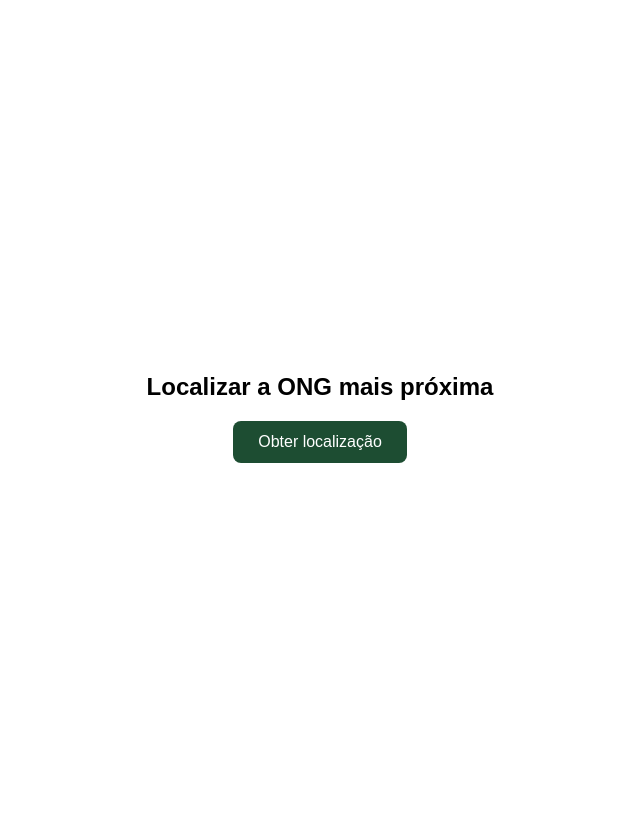
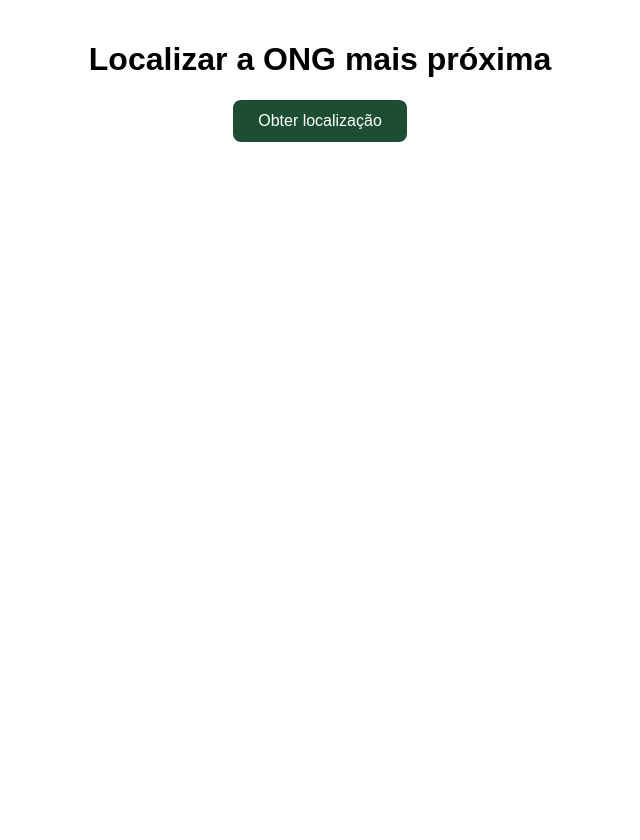
Before and after one commit to manuelaferreira/Projeto, a Flask app: page / in a window 1280 px wide. Shown: the whole page, without its empty margins (320-960 px from the left). Run offline with Flask 3, Linux system fonts and the light colour scheme.

Commit message:
Primeiro commit

```diff
--- a/templates/index.html
+++ b/templates/index.html
@@ -15,13 +15,10 @@
             padding: 20px;
             margin: 0;
             height: 100vh;
-            justify-content: center;
         }
 
         h1 {
             color: #000;
-            font-size: 24px;
-            margin-bottom: 20px;
         }
 
         #btn-localizar {
@@ -52,6 +49,8 @@
             justify-content: center;
             max-width: 1200px;
             width: 100%;
+            padding-bottom: 30px;
+            margin-top: 20px
         }
 
         .ong-card {
@@ -64,6 +63,9 @@
             flex-direction: column;
             gap: 15px;
             border: 1px solid #e0e0e0;
+            height: auto;
+            min-height: 250px;
+            overflow: hidden;
         }
 
         .ong-card h2 {
```
